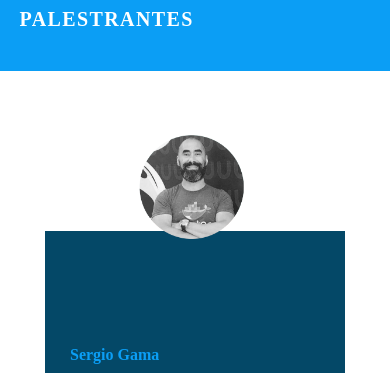
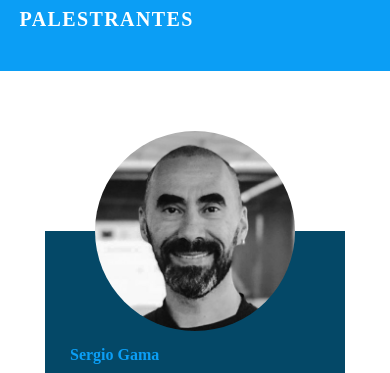
Before and after one commit to luanacherri/tri-legal, a plain HTML site: page public/index.html in a window 390 px wide. Shown: the part 1380-1753 px from the top of the page. Drawn offline with Linux system fonts and the light colour scheme.

```diff
--- a/public/index.html
+++ b/public/index.html
@@ -77,7 +77,7 @@
 				<div class="container">
 					<div class="cards columns">
 						<div class="card">
-							<div class="card-image" style="background-image: url('assets/img/sergio.png');"></div>
+							<div class="card-image" style="background-image: url('assets/img/sergio.jpeg');"></div>
 							<div class="card-content">
 								<h3>Sergio Gama</h3>
 								<p>Senior Developer Advocate Leader for Latin America</p>
```
Also changed, not shown: public/assets/img/sergio.jpeg (added).
